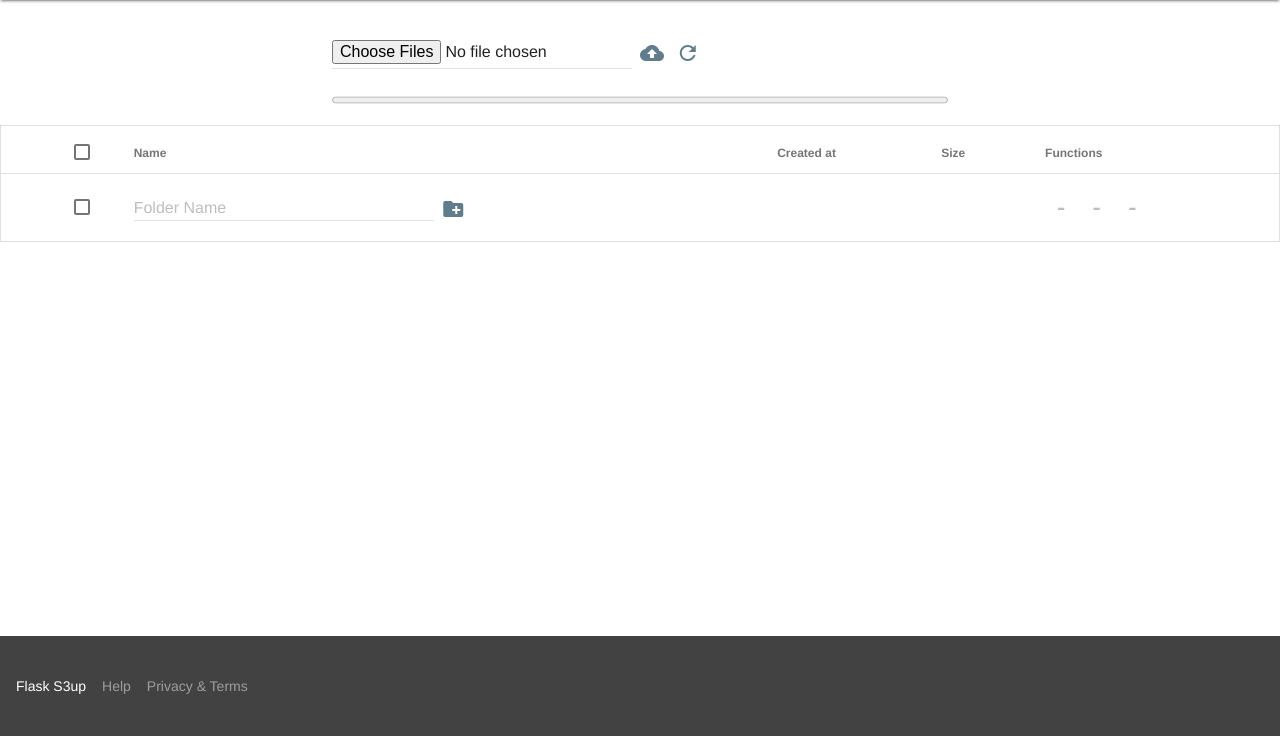
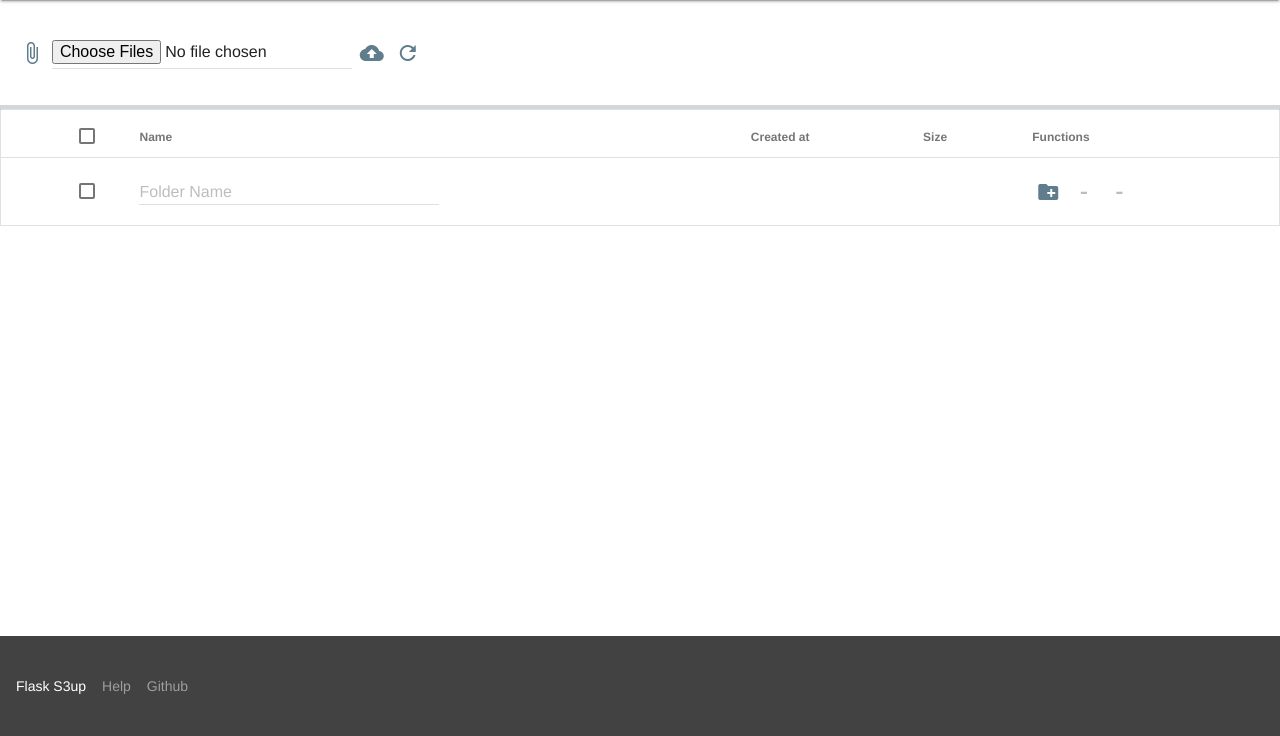
Before and after one commit to hidekuma/flask-s3-viewer, a Flask app: template templates/flask_s3up/files.html in a window 1280 px wide. Shown: the part 64-800 px from the top of the page. Run offline with Flask 2, Linux system fonts and the light colour scheme; the template is opened without the code that fills it, so the values that code supplies are empty.

Commit message:
Updated cores

```diff
--- a/templates/flask_s3up/base.html
+++ b/templates/flask_s3up/base.html
@@ -48,7 +48,7 @@
             <div class="mdl-layout-spacer"></div>
             <!-- search -->
             <div class="mdl-textfield mdl-js-textfield mdl-textfield--expandable">
-              <label class="mdl-button mdl-js-button mdl-button--icon" for="search">
+              <label class="mdl-button mdl-js-button mdl-button--icon" for="flask_s3up_search">
                 <i class="material-icons">search</i>
               </label>
               <div class="mdl-textfield__expandable-holder">
@@ -78,8 +78,8 @@
           <div class="mdl-mini-footer__left-section">
             <div class="mdl-logo">Flask S3up</div>
             <ul class="mdl-mini-footer__link-list">
-              <li><a href="#">Help</a></li>
-              <li><a href="#">Privacy & Terms</a></li>
+              <li><a href="https://github.com/hidekuma/flask_s3up/blob/master/README.md" target="_blank">Help</a></li>
+              <li><a href="https://github.com/hidekuma/flask_s3up" target="_blank">Github</a></li>
             </ul>
           </div>
         {% endblock %}
--- a/templates/flask_s3up/files.html
+++ b/templates/flask_s3up/files.html
@@ -2,11 +2,14 @@
 {% block title %}Files{% endblock %}
 {% block content %}
     <div class="mdl-grid">
-        <div class="mdl-layout-spacer"></div>
         <div class="mdl-cell mdl-cell--6-col mdl-cell--8-col-tablet">
             <form id="flask_s3up_upload_form" action="{{ url_for('flask_s3up.files') }}" method="post" accept-charset="utf-8" enctype="multipart/form-data">
+                <span onclick="document.getElementById('flask_s3up_files').click();" class="mdl-button mdl-js-button mdl-button--icon mdl-button--primary">
+                    <i class="material-icons">attach_file</i>
+                </span>
                 <div class="mdl-textfield mdl-js-textfield">
-                    <label class="mdl-textfield__label" for="files"></label><input onchange="fileHandling(event);" class="mdl-textfield__input" multiple="multiple" type="file" name="files[]" id="flask_s3up_files">
+                    <label class="mdl-textfield__label" for="files"></label>
+                    <input onchange="fileHandling(event);" class="mdl-textfield__input" multiple="multiple" type="file" name="files[]" id="flask_s3up_files">
                 </div>
                 <button onclick="uploadFiles(event);" class="mdl-button mdl-js-button mdl-button--icon mdl-button--primary">
                     <i class="material-icons">cloud_upload</i>
@@ -17,14 +20,16 @@
             </form>
 
             {#<div id="flask_s3up_drop_area" onclick="document.getElementById('flask_s3up_files').click();" style="width: 100%;height: 100%; border:1px dotted lightgray;">#}
-            {#</div>#}
+                {#</div>#}
             {#<div id="flask_s3up_gallery"></div>#}
-            <progress id="flask_s3up_progress_bar" style="width: 100%;" max=100 value=0></progress>
+            <!-- MDL Progress Bar with Buffering -->
+            {#<progress id="flask_s3up_progress" style="width: 100%;" max=100 value=0></progress>#}
         </div>
         <div class="mdl-layout-spacer"></div>
     </div>
 
-
+    <input type="hidden" name="flask_s3up_progress" onchange="document.getElementById('progress_bar').MaterialProgress.setProgress(value);" value="0" id="flask_s3up_progress">
+    <div style="width: 100%;" id="progress_bar" class="mdl-progress mdl-js-progress"></div>
 
     <table style="width: 100%;" class="mdl-data-table mdl-js-data-table mdl-data-table--selectable">
         <thead>
--- a/templates/flask_s3up/prefixes.html
+++ b/templates/flask_s3up/prefixes.html
@@ -21,15 +21,14 @@
         <input class="mdl-textfield__input" type="text" name="suffix" value="" id="flask_s3up_suffix">
         <label class="mdl-textfield__label" for="suffix">Folder Name</label>
       </div>
-      <button onclick="makeDir(event);" type="button" class="mdl-button mdl-button--icon mdl-button--primary">
-        <i class="material-icons">create_new_folder</i>
-      </button>
       <!--// create folder -->
     </td>
     <td class="mdl-data-table__cell--non-numeric"></td>
     <td class="mdl-data-table__cell--non-numeric"></td>
     <td class="mdl-data-table__cell--non-numeric">
-      <button class="mdl-button mdl-button--icon mdl-button--primary" disabled>-</button>
+      <button onclick="makeDir(event);" type="button" class="mdl-button mdl-button--icon mdl-button--primary">
+        <i class="material-icons">create_new_folder</i>
+      </button>
       <button class="mdl-button mdl-button--icon mdl-button--primary" disabled>-</button>
       <button class="mdl-button mdl-button--icon mdl-button--primary" disabled>-</button>
     </td>
```
Also changed, not shown: flask_s3up/blueprints/static/js/form.js (+22 -20 lines), README.md.
